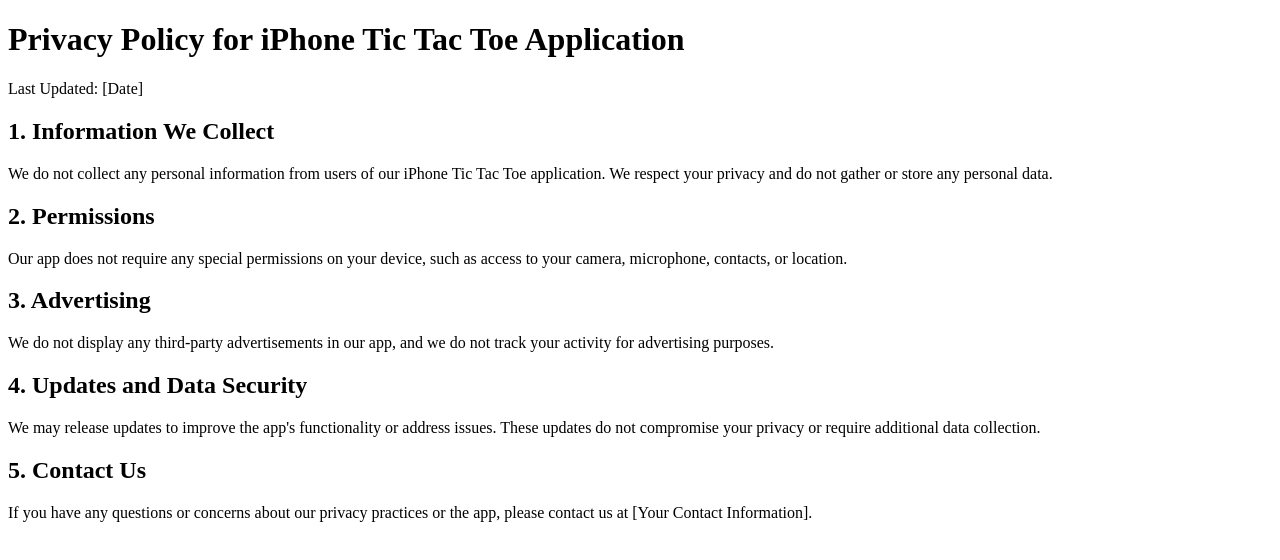
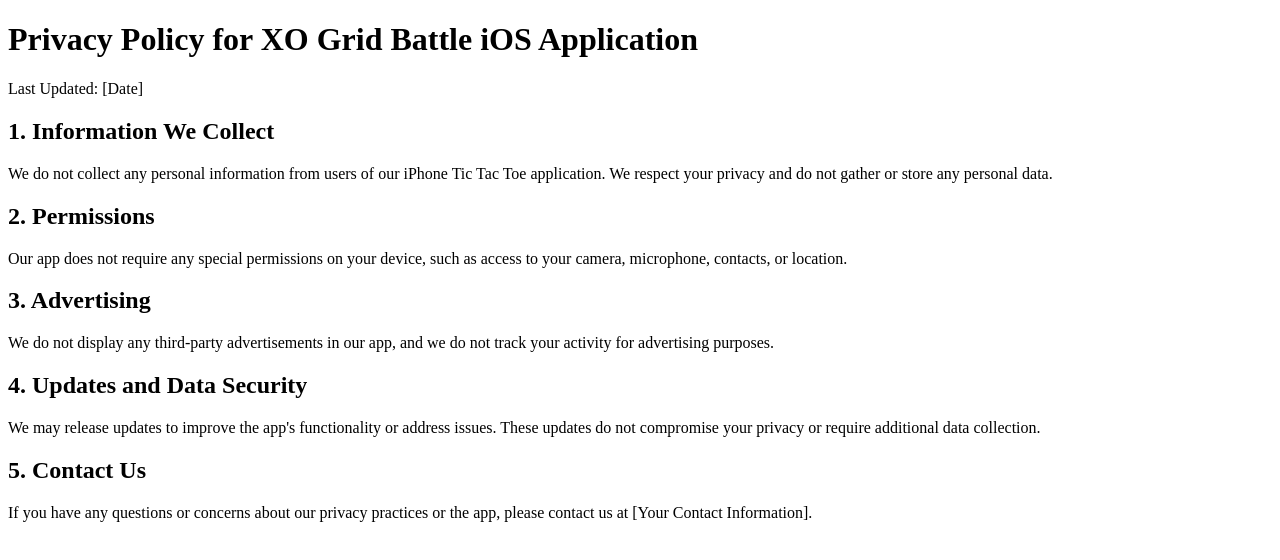
Before and after one commit to iosapppublisher/XOGridBattle, a plain HTML site: page index.html in a window 1280 px wide. Drawn offline with Linux system fonts and the light colour scheme.

Commit message:
Changed the file

```diff
--- a/index.html
+++ b/index.html
@@ -9,7 +9,7 @@
 
 <body>
     <header>
-        <h1>Privacy Policy for iPhone Tic Tac Toe Application</h1>
+        <h1>Privacy Policy for XO Grid Battle iOS Application</h1>
         <p>Last Updated: [Date]</p>
     </header>
 
```
